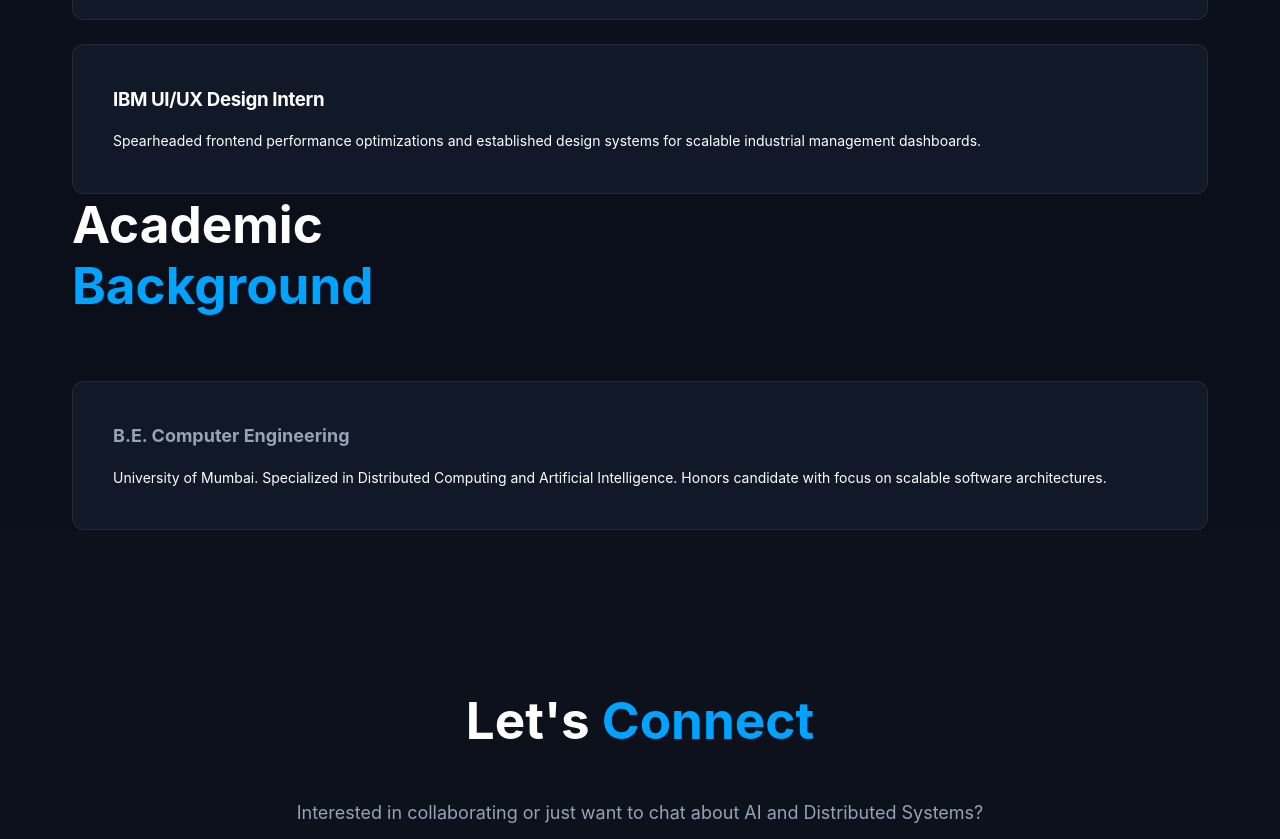
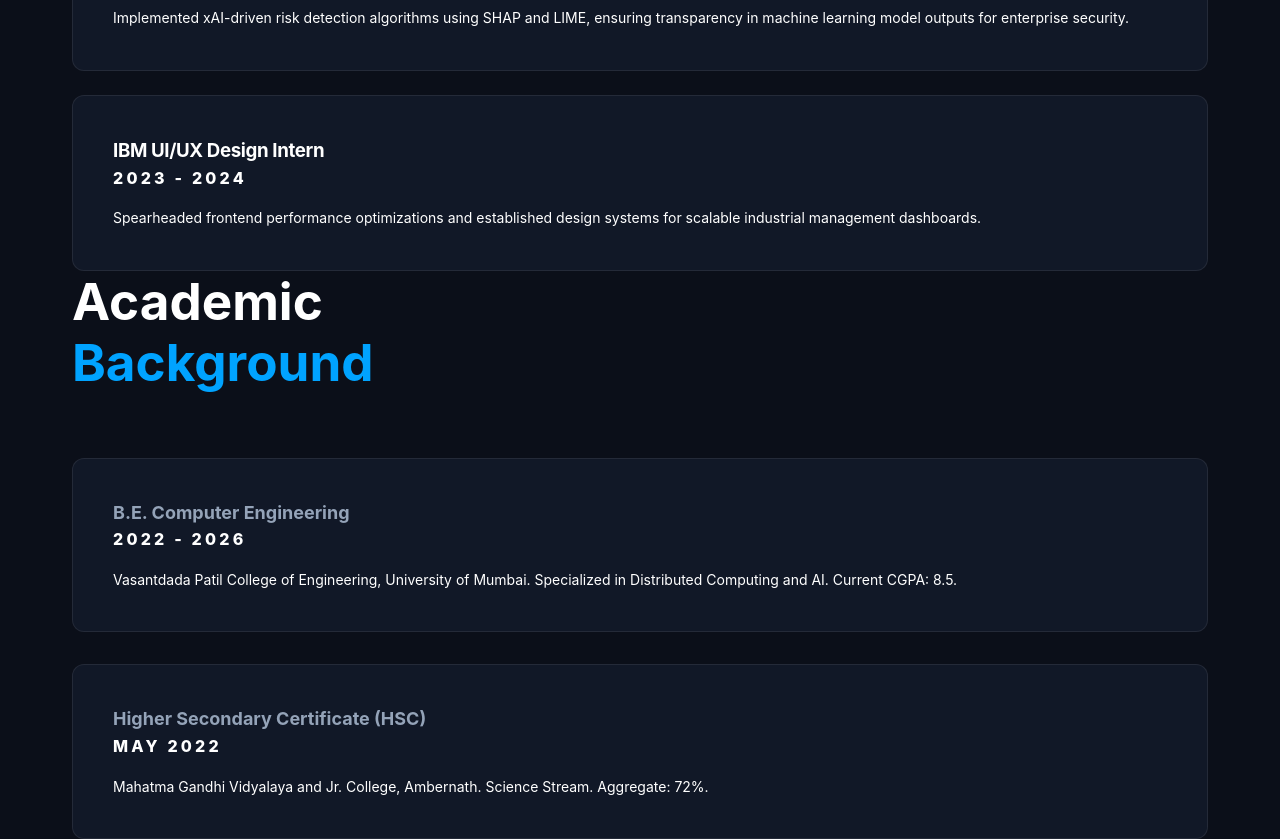
Before and after one commit to sankett02/portfolio, a React app: page / in a window 1280 px wide. Shown: the part 7340-8179 px from the top of the page. Built offline with nearby package versions, Linux system fonts and the light colour scheme; the HTML template or start-up script is replaced by a standard one.

Commit message:
Update education details and academic background UI

```diff
--- a/src/components/Experience.tsx
+++ b/src/components/Experience.tsx
@@ -22,7 +22,17 @@ const education = [
   {
     college: 'B.E. Computer Engineering',
     period: '2022 - 2026',
-    details: 'University of Mumbai. Specialized in Distributed Computing and Artificial Intelligence. Honors candidate with focus on scalable software architectures.'
+    details: 'Vasantdada Patil College of Engineering, University of Mumbai. Specialized in Distributed Computing and AI. Current CGPA: 8.5.'
+  },
+  {
+    college: 'Higher Secondary Certificate (HSC)',
+    period: 'May 2022',
+    details: 'Mahatma Gandhi Vidyalaya and Jr. College, Ambernath. Science Stream. Aggregate: 72%.'
+  },
+  {
+    college: 'Secondary School Certificate (SSC)',
+    period: 'Feb 2020',
+    details: 'Mahatma Gandhi Vidyalaya and Jr. College, Ambernath. Aggregate: 90%.'
   }
 ];
 
@@ -53,8 +63,9 @@ const Experience = () => {
                   className="group"
                 >
                   <div className="card-professional border-none bg-white/[0.02] p-8 hover:bg-white/[0.04] transition-all hover-glow">
-                    <div className="mb-4">
+                    <div className="flex flex-col md:flex-row md:justify-between md:items-start mb-4">
                       <h3 className="text-2xl font-bold text-white tracking-tight group-hover:cyan-text transition-colors">{exp.company}</h3>
+                      <span className="text-[10px] font-extrabold uppercase tracking-widest text-accent-cyan bg-accent-cyan/10 px-3 py-1 rounded-full mt-2 md:mt-0">{exp.period}</span>
                     </div>
                     <p className="text-secondary text-sm leading-relaxed max-w-2xl">{exp.details}</p>
                   </div>
@@ -83,9 +94,12 @@ const Experience = () => {
                 whileInView={{ opacity: 1, y: 0 }}
                 transition={{ duration: 0.6, delay: 0.5 + idx * 0.1, type: "spring" }}
                 viewport={{ once: true }}
-                className="card-professional border-l-4 border-l-accent-cyan border-white/5 p-8 transition-all hover-glow"
+                className="group card-professional border-l-4 border-l-accent-cyan border-white/5 p-8 transition-all hover-glow"
               >
-                <h3 className="text-xl font-bold mb-4 text-white group-hover:cyan-text transition-colors">{edu.college}</h3>
+                <div className="mb-4">
+                  <h3 className="text-xl font-bold text-white group-hover:cyan-text transition-colors">{edu.college}</h3>
+                  <span className="text-[10px] font-extrabold uppercase tracking-widest text-white/40 block mt-2">{edu.period}</span>
+                </div>
                 <p className="text-secondary text-sm leading-relaxed">{edu.details}</p>
               </motion.div>
             ))}
```
